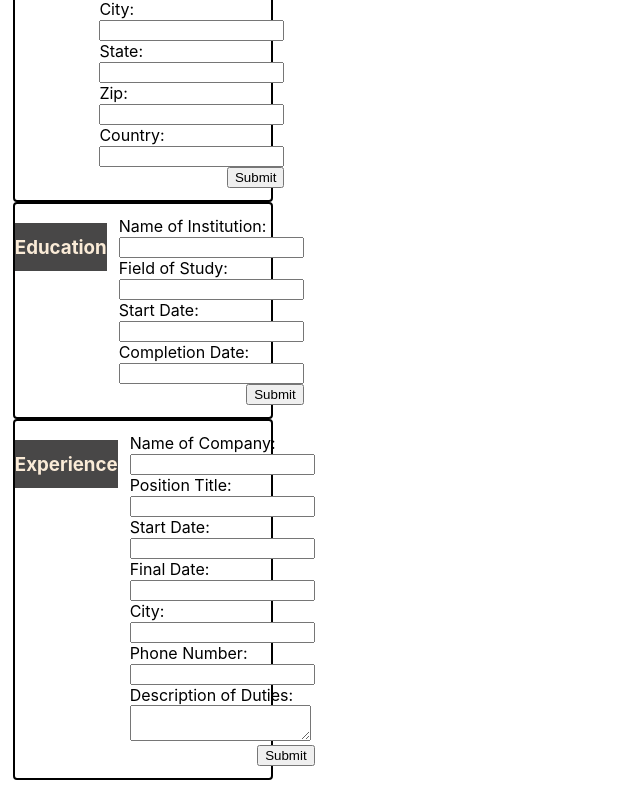
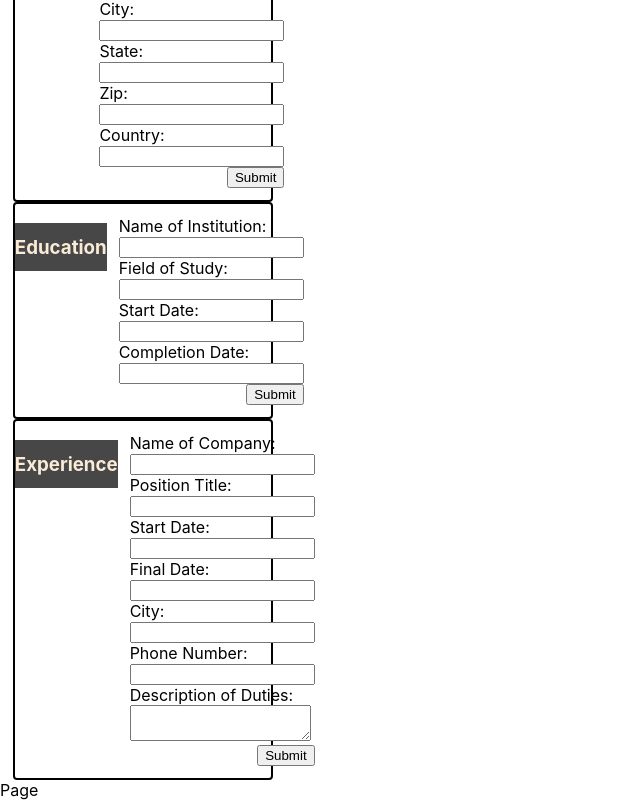
Before and after one commit to SalamanderCtesiphon/cv-project, a React (Create React App) app: page / in a window 1280 px wide. Shown: the part 268-1068 px from the top of the page, without its empty margins (0-640 px from the left). Built offline with nearby package versions, Linux system fonts and the light colour scheme.

Commit message:
added a page to display the completed cv

```diff
--- a/src/App.css
+++ b/src/App.css
@@ -1,3 +1,4 @@
 .App {
   text-align: center;
+  display: grid;
 }
--- a/src/App.js
+++ b/src/App.js
@@ -3,6 +3,7 @@
 import ContactInfo from "./components/ContactInfo";
 import Education from "./components/Education";
 import PracticalExperience from "./components/PracticalExperience";
+import Page from "./components/Page";
 
 class App extends React.Component {
     constructor(props) {
@@ -19,6 +20,7 @@
                 <ContactInfo />
                 <Education />
                 <PracticalExperience />
+                <Page />
             </div>
         );
     }
--- /dev/null
+++ b/src/components/Page.js
@@ -0,0 +1,11 @@
+import React, { Component } from 'react'
+
+export class Page extends Component {
+  render() {
+    return (
+      <div>Page</div>
+    )
+  }
+}
+
+export default Page
```
